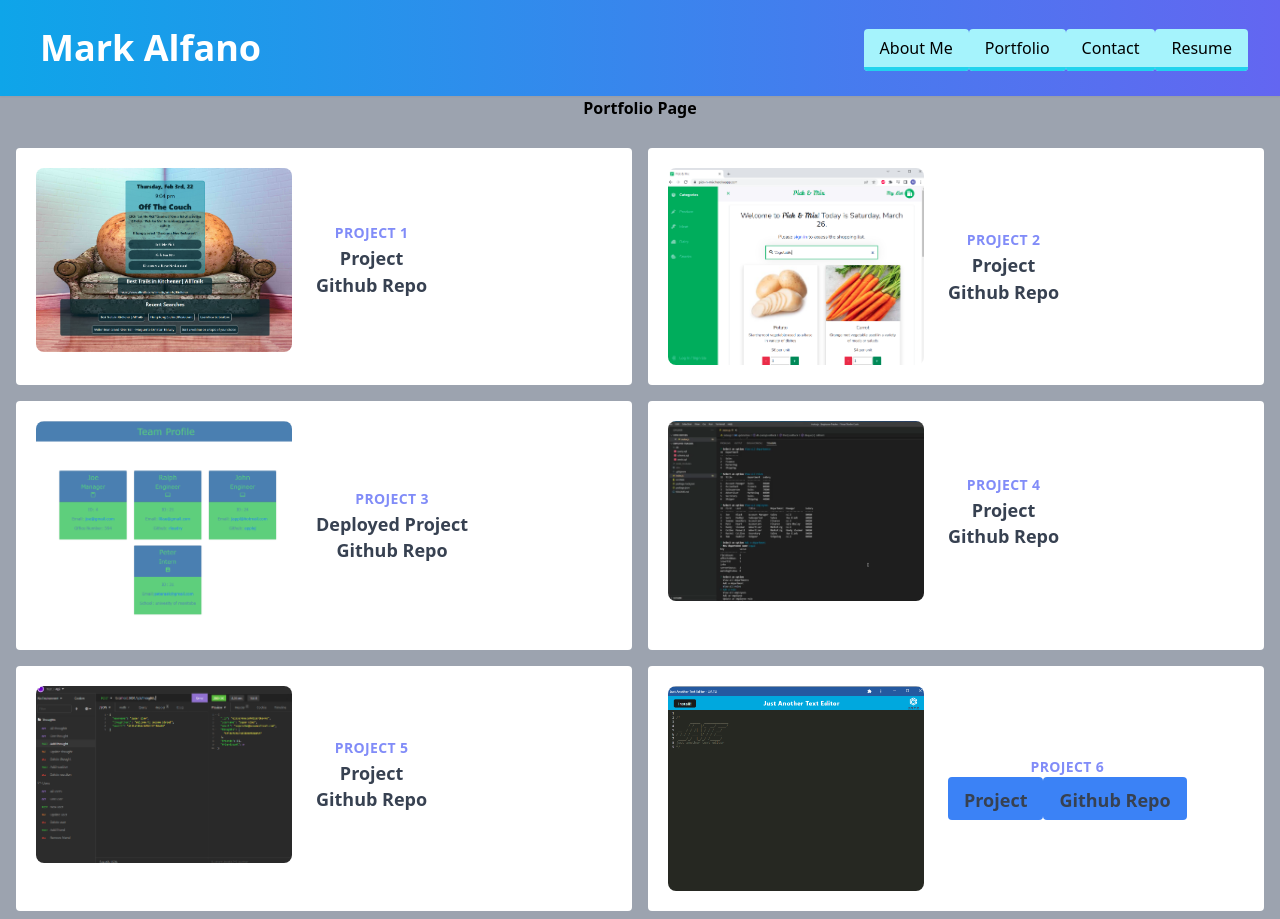
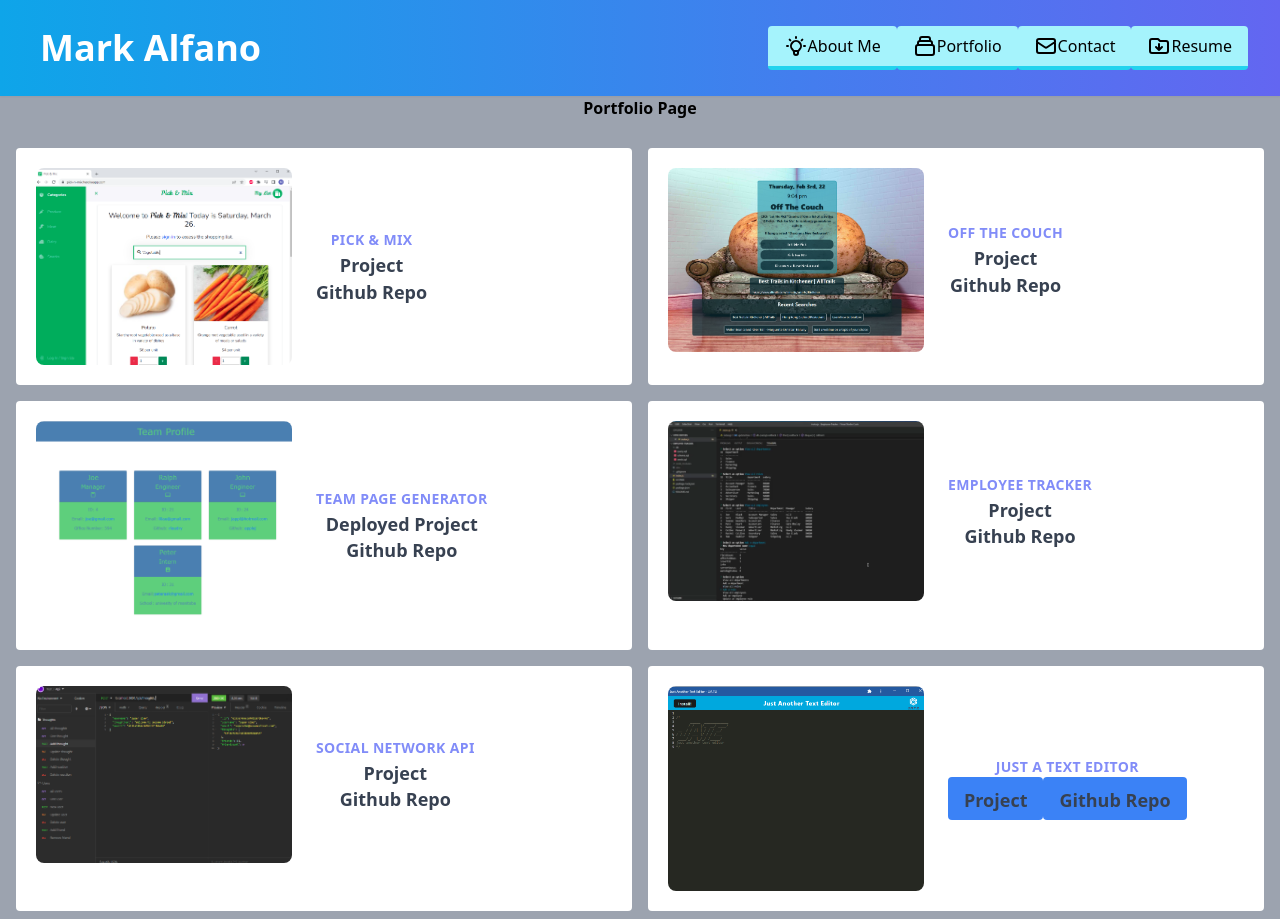
Before and after one commit to MpAlfano/React-Portfolio, a React (Create React App) app in the folder portfolio/: page /Portfolio in a window 1280 px wide. Built offline with nearby package versions, Linux system fonts and the light colour scheme.

Commit message:
updating button icons

```diff
--- a/portfolio/src/components/Dropdown.js
+++ b/portfolio/src/components/Dropdown.js
@@ -14,13 +14,13 @@ const Dropdown = ({ isOpen, toggle }) => {
       <Link className="p-1" to="/">
         About Me
       </Link>
-      <Link className="p-4" to="Portfolio">
+      <Link className="p-1" to="Portfolio">
         Portfolio
       </Link>
-      <Link className="p-4" to="Contact">
+      <Link className="p-1" to="Contact">
         Contact
       </Link>
-      <Link className="p-4" to="Resume">
+      <Link className="p-1" to="Resume">
         Resume
       </Link>
     </div>
--- a/portfolio/src/components/Header.js
+++ b/portfolio/src/components/Header.js
@@ -27,27 +27,83 @@ const Header = ({ toggle }) => {
       </div>
       <div className="pr-8 md:block hidden">
         <Link
-          className="bg-cyan-200 hover:bg-cyan-100 border-b-4 border-cyan-400 hover:border-cyan-200 text-black text-center py-2 px-4 rounded"
+          className="bg-cyan-200 hover:bg-cyan-100 border-b-4 border-cyan-400 hover:border-cyan-200 text-black text-center py-2 px-4 rounded inline-flex items-center"
           to="/"
         >
+          <svg
+            xmlns="http://www.w3.org/2000/svg"
+            class="h-6 w-6"
+            fill="none"
+            viewBox="0 0 24 24"
+            stroke="currentColor"
+          >
+            <path
+              stroke-linecap="round"
+              stroke-linejoin="round"
+              stroke-width="2"
+              d="M9.663 17h4.673M12 3v1m6.364 1.636l-.707.707M21 12h-1M4 12H3m3.343-5.657l-.707-.707m2.828 9.9a5 5 0 117.072 0l-.548.547A3.374 3.374 0 0014 18.469V19a2 2 0 11-4 0v-.531c0-.895-.356-1.754-.988-2.386l-.548-.547z"
+            />
+          </svg>
           About Me
         </Link>
         <Link
-          className="bg-cyan-200 hover:bg-cyan-100 border-b-4 border-cyan-400 hover:border-cyan-200 text-black text-center py-2 px-4 rounded"
+          className="bg-cyan-200 hover:bg-cyan-100 border-b-4 border-cyan-400 hover:border-cyan-200 text-black text-center py-2 px-4 rounded inline-flex items-center"
           to="Portfolio"
         >
+          <svg
+            className="w-6 h-6"
+            fill="none"
+            stroke="currentColor"
+            viewBox="0 0 24 24"
+            xmlns="http://www.w3.org/2000/svg"
+          >
+            <path
+              strokeLinecap="round"
+              strokeLinejoin="round"
+              strokeWidth={2}
+              d="M19 11H5m14 0a2 2 0 012 2v6a2 2 0 01-2 2H5a2 2 0 01-2-2v-6a2 2 0 012-2m14 0V9a2 2 0 00-2-2M5 11V9a2 2 0 012-2m0 0V5a2 2 0 012-2h6a2 2 0 012 2v2M7 7h10"
+            />
+          </svg>
           Portfolio
         </Link>
         <Link
-          className="bg-cyan-200 hover:bg-cyan-100 border-b-4 border-cyan-400 hover:border-cyan-200 text-black text-center py-2 px-4 rounded"
+          className="bg-cyan-200 hover:bg-cyan-100 border-b-4 border-cyan-400 hover:border-cyan-200 text-black text-center py-2 px-4 rounded inline-flex items-center"
           to="Contact"
         >
+          <svg
+            className="w-6 h-6"
+            fill="none"
+            stroke="currentColor"
+            viewBox="0 0 24 24"
+            xmlns="http://www.w3.org/2000/svg"
+          >
+            <path
+              strokeLinecap="round"
+              strokeLinejoin="round"
+              strokeWidth={2}
+              d="M3 8l7.89 5.26a2 2 0 002.22 0L21 8M5 19h14a2 2 0 002-2V7a2 2 0 00-2-2H5a2 2 0 00-2 2v10a2 2 0 002 2z"
+            />
+          </svg>
           Contact
         </Link>
         <Link
-          className="bg-cyan-200 hover:bg-cyan-100 border-b-4 border-cyan-400 hover:border-cyan-200 text-black text-center py-2 px-4 rounded"
+          className="bg-cyan-200 hover:bg-cyan-100 border-b-4 border-cyan-400 hover:border-cyan-200 text-black text-center py-2 px-4 rounded inline-flex items-center"
           to="Resume"
         >
+          <svg
+            className="w-6 h-6"
+            fill="none"
+            stroke="currentColor"
+            viewBox="0 0 24 24"
+            xmlns="http://www.w3.org/2000/svg"
+          >
+            <path
+              strokeLinecap="round"
+              strokeLinejoin="round"
+              strokeWidth={2}
+              d="M12 10v6m0 0l-3-3m3 3l3-3M3 17V7a2 2 0 012-2h6l2 2h6a2 2 0 012 2v8a2 2 0 01-2 2H5a2 2 0 01-2-2z"
+            />
+          </svg>
           Resume
         </Link>
       </div>
--- a/portfolio/src/components/pages/Portfolio.js
+++ b/portfolio/src/components/pages/Portfolio.js
@@ -18,15 +18,15 @@ export default function Portfolio() {
                 <img
                   className="rounded-lg lg:w-64"
                   src={[proj1]}
-                  alt="Off The Couch"
+                  alt="Pick & Mix"
                 />
               </div>
               <div className="mt-4 lg:mt-0 lg:ml-6">
                 <div className="uppercase tracking-wide text-sm text-indigo-400 font-bold">
-                  Project 1
+                  Pick & Mix
                 </div>
                 <a
-                  href="https://mpalfano.github.io/Off-the-couch-personal/"
+                  href="https://pick-n-mix.herokuapp.com/"
                   target="_blank"
                   rel="noreferrer"
                   className="block mt-1 text-lg leading-tight font-semibold text-gray-700"
@@ -34,7 +34,7 @@ export default function Portfolio() {
                   Project
                 </a>
                 <a
-                  href="https://github.com/MpAlfano/Off-the-couch-personal"
+                  href="https://github.com/MpAlfano/pick-n-mix"
                   target="_blank"
                   rel="noreferrer"
                   className="block mt-1 text-lg leading-tight font-semibold text-gray-700"
@@ -50,15 +50,15 @@ export default function Portfolio() {
                 <img
                   className="rounded-lg lg:w-64"
                   src={[proj2]}
-                  alt="Pick & Mix"
+                  alt="Off The Couch"
                 />
               </div>
               <div className="mt-4 lg:mt-0 lg:ml-6">
                 <div className="uppercase tracking-wide text-sm text-indigo-400 font-bold">
-                  Project 2
+                  Off The Couch
                 </div>
                 <a
-                  href="https://pick-n-mix.herokuapp.com/"
+                  href="https://mpalfano.github.io/Off-the-couch-personal/"
                   target="_blank"
                   rel="noreferrer"
                   className="block mt-1 text-lg leading-tight font-semibold text-gray-700"
@@ -66,7 +66,7 @@ export default function Portfolio() {
                   Project
                 </a>
                 <a
-                  href="https://github.com/MpAlfano/pick-n-mix"
+                  href="https://github.com/MpAlfano/Off-the-couch-personal"
                   target="_blank"
                   rel="noreferrer"
                   className="block mt-1 text-lg leading-tight font-semibold text-gray-700"
@@ -89,7 +89,7 @@ export default function Portfolio() {
               </div>
               <div className="mt-4 lg:mt-0 lg:ml-6">
                 <div className="uppercase tracking-wide text-sm text-indigo-400 font-bold">
-                  Project 3
+                  Team Page Generator
                 </div>
                 <a
                   href="https://drive.google.com/file/d/1SEgfOOYlcsP_NGAnhDHhQlTAogMmE3SJ/view"
@@ -121,7 +121,7 @@ export default function Portfolio() {
               </div>
               <div className="mt-4 lg:mt-0 lg:ml-6">
                 <div className="uppercase tracking-wide text-sm text-indigo-400 font-bold">
-                  Project 4
+                  Employee Tracker
                 </div>
                 <a
                   href="https://drive.google.com/file/d/14MFCAClaN5ZHQJUiS2FZ12bAQRH9YpNB/view"
@@ -155,7 +155,7 @@ export default function Portfolio() {
               </div>
               <div className="mt-4 lg:mt-0 lg:ml-6">
                 <div className="uppercase tracking-wide text-sm text-indigo-400 font-bold">
-                  Project 5
+                  Social Network API
                 </div>
                 <a
                   href="https://drive.google.com/file/d/1DKWWVOzsYXXoT9VpF7elQkfQbeLTxfZC/view"
@@ -187,7 +187,7 @@ export default function Portfolio() {
               </div>
               <div className="mt-4 lg:mt-0 lg:ml-6">
                 <div className="uppercase tracking-wide text-sm text-indigo-400 font-bold">
-                  Project 6
+                  Just A Text Editor
                 </div>
                 <button class="bg-blue-500 hover:bg-blue-700 text-white font-bold py-2 px-4 rounded">
                   <a
```
Also changed, not shown: portfolio/src/components/images/proj1.png, portfolio/src/components/images/proj2.png.
